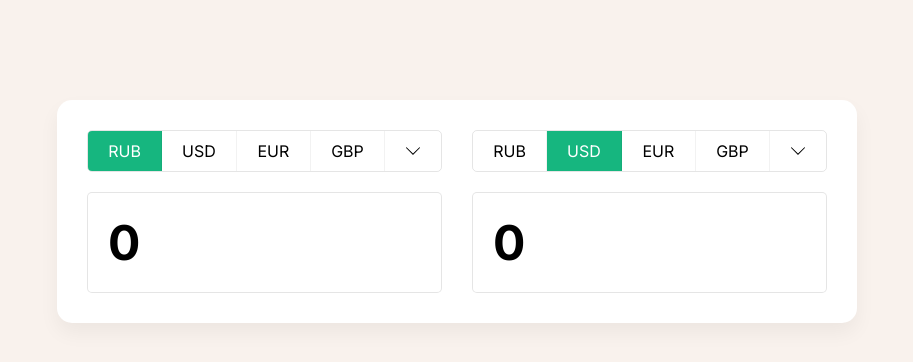
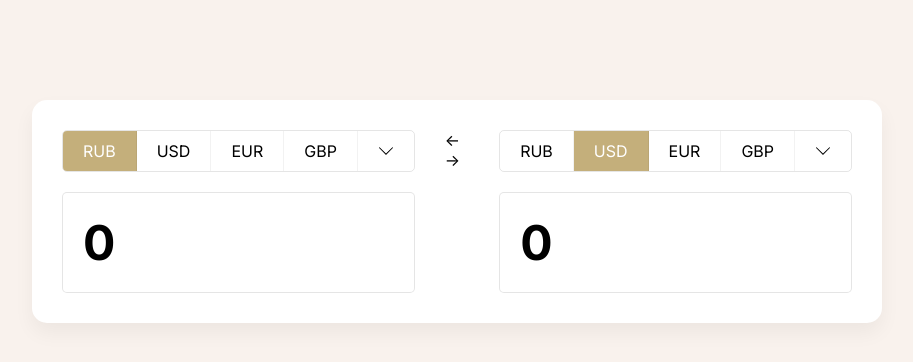
Before and after one commit to ArtemTutt/App-directory, a React (Create React App) app: page / in a window 1280 px wide. Shown: the top 362 px of the page, without its empty margins (183-1096 px from the left). Built offline with nearby package versions, Linux system fonts and the light colour scheme; no server answers.

Commit message:
почти сделал(доделать обновление валют при переключении)

```diff
--- a/src/App.js
+++ b/src/App.js
@@ -1,14 +1,56 @@
 import React, {useEffect, useState} from 'react';
 import './index.scss';
 import {Block} from "./Block";
+import axios from "axios";
 
+//https://cdn.cur.su/api/latest.json
 
 
 function App() {
+
+    const [rates, setRates] = useState({});
+    const [formCurrency, setFromCurrency] = useState('RUB')
+    const [toCurrency, setToCurrency] = useState('USD');
+
+    const [fromPrice, setFromPrice] = useState(0)
+    const [toPrice, setToPrice] = useState(0)
+
+    useEffect(() => {
+        axios.get('https://cdn.cur.su/api/latest.json')
+            .then(data => {
+                console.log(data.data.rates);
+                setRates(data.data.rates)
+            }).catch(err => {
+                console.error(err)
+                alert('Произошла ошибка с сервером')
+            })
+    }, [])
+
+    const onChangeFromPrice = (value) => {
+        const price = value / rates[formCurrency];
+        const result = price * rates[toCurrency];
+        setToPrice(result);
+        setFromPrice(value);
+    }
+
+    const onChangeToPrice = (value) => {
+        const result = (rates[formCurrency] / rates[toCurrency]) * value;
+        setFromPrice(result);
+        setToPrice(value);
+    }
+
+    const onChangeFromCurrency = (cur) => {
+        setFromCurrency(cur);
+        onChangeFromPrice(fromPrice)
+    }
+
     return (
         <div className="App">
-            <Block value={0} currency="RUB" onChangeCurrency={(cur) => console.log(cur)} />
-            <Block value={0} currency="USD" />
+            <Block value={fromPrice} currency={formCurrency} onChangeCurrency={onChangeFromCurrency} onChangeValue={onChangeFromPrice}/>
+            <div>
+                <span>{`<- ->`}</span>
+            </div>
+            <Block value={toPrice} currency={toCurrency} onChangeCurrency={setToCurrency} onChangeValue={onChangeToPrice}/>
         </div>
     );
 }
--- a/src/Block.jsx
+++ b/src/Block.jsx
@@ -8,6 +8,7 @@ export const Block = ({ value, currency, onChangeValue, onChangeCurrency }) => (
             {defaultCurrencies.map((cur) => (
                 <li
                     onClick={() => onChangeCurrency(cur)}
+                    // className={currency === cur ? 'active' : ''}
                     className={currency === cur ? 'active' : ''}
                     key={cur}>
                     {cur}
--- a/src/index.scss
+++ b/src/index.scss
@@ -12,9 +12,9 @@ body {
 
 .App {
   display: grid;
-  grid-template-columns: 1fr 1fr;
+  grid-template-columns: 1fr 1fr 1fr;
   grid-column-gap: 30px;
-  width: 800px;
+  width: 850px;
   margin: 100px auto;
   background-color: #fff;
   padding: 30px;
@@ -62,7 +62,7 @@ body {
     }
 
     &.active {
-      background-color: #16b67f;
+      background-color: #c4af7b;
       color: #fff;
     }
 
```
Also changed, not shown: public/assets/arrow.png (added).
